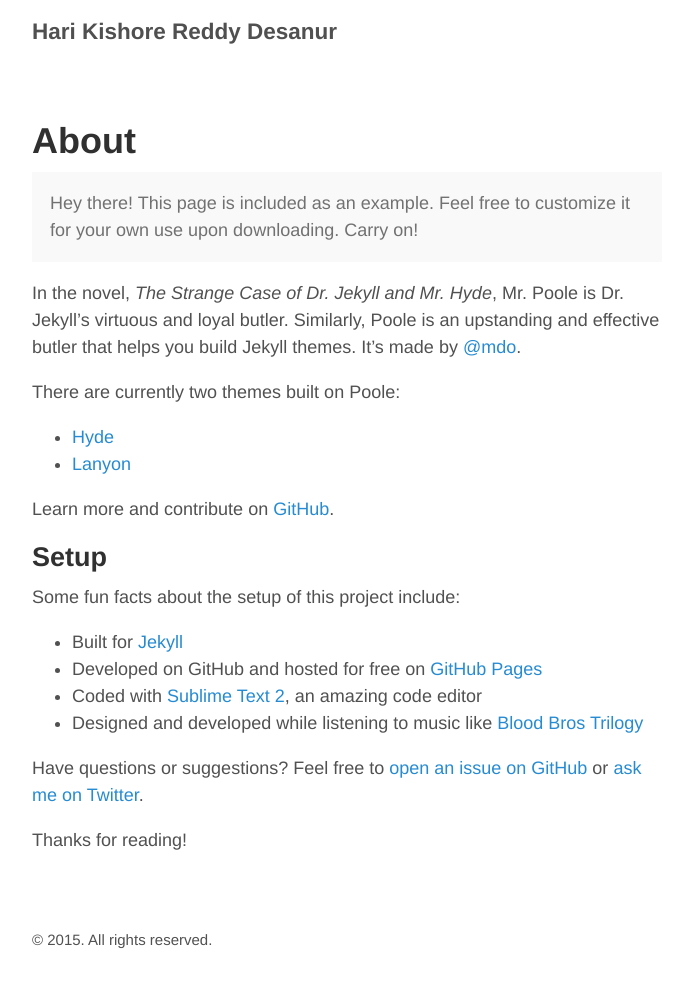
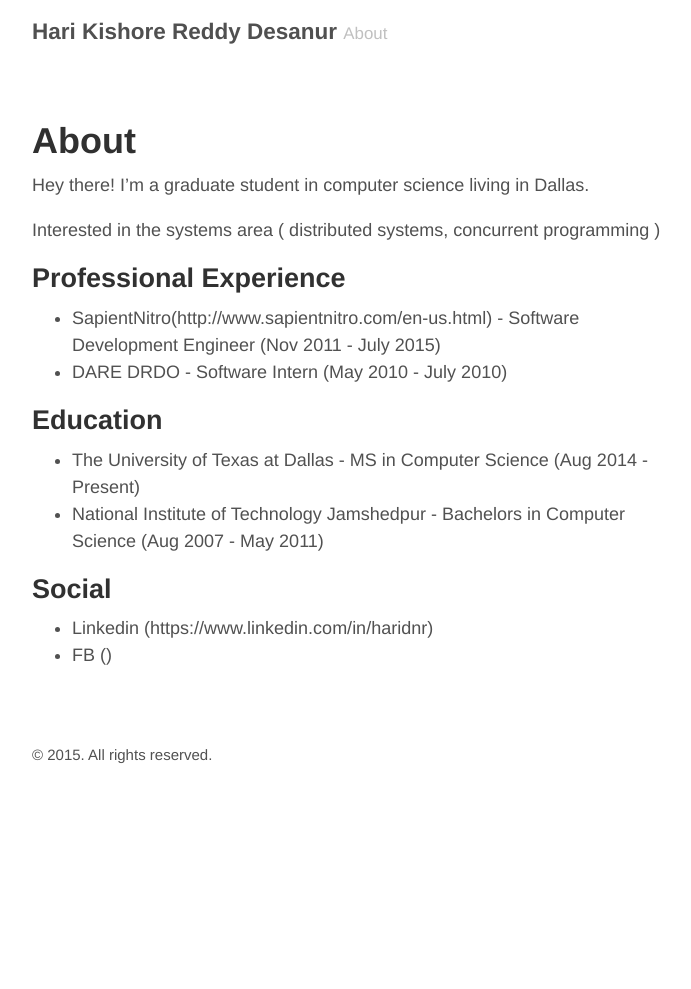
Before and after one commit to haridnr/haridnr.github.io, a Jekyll site: the page built from about.md, in a window 1280 px wide. Shown: the whole page, without its empty margins (293-984 px from the left). Built offline with Jekyll 4.4.1, drawn with Linux system fonts in a browser that asks for light colours; after the commit the page ends 900 px from its top, so only the background shows below that.

Commit message:
Add pages in nav, update about me

```diff
--- a/_config.yml
+++ b/_config.yml
@@ -28,3 +28,8 @@ author:
 version:             2.0.0
 github:
   repo:              https://github.com/poole/poole
+
+
+# This is the list of pages to include in the header of the website.
+pages_list:
+  About: '/about/'
--- a/about.md
+++ b/about.md
@@ -3,28 +3,26 @@ layout: page
 title: About
 ---
 
-<p class="message">
-  Hey there! This page is included as an example. Feel free to customize it for your own use upon downloading. Carry on!
-</p>
 
-In the novel, *The Strange Case of Dr. Jekyll and Mr. Hyde*, Mr. Poole is Dr. Jekyll's virtuous and loyal butler. Similarly, Poole is an upstanding and effective butler that helps you build Jekyll themes. It's made by [@mdo](https://twitter.com/mdo).
+Hey there! I'm a graduate student in computer science living in Dallas.
 
-There are currently two themes built on Poole:
+Interested in the systems area ( distributed systems, concurrent programming )
 
-* [Hyde](http://hyde.getpoole.com)
-* [Lanyon](http://lanyon.getpoole.com)
+Professional Experience
+-----------------------
 
-Learn more and contribute on [GitHub](https://github.com/poole).
+* SapientNitro(http://www.sapientnitro.com/en-us.html) - Software Development Engineer (Nov 2011 - July 2015)
+* DARE DRDO - Software Intern (May 2010 - July 2010)
 
-## Setup
 
-Some fun facts about the setup of this project include:
+Education
+---------
 
-* Built for [Jekyll](http://jekyllrb.com)
-* Developed on GitHub and hosted for free on [GitHub Pages](https://pages.github.com)
-* Coded with [Sublime Text 2](http://sublimetext.com), an amazing code editor
-* Designed and developed while listening to music like [Blood Bros Trilogy](https://soundcloud.com/maddecent/sets/blood-bros-series)
+* The University of Texas at Dallas - MS in Computer Science (Aug 2014 - Present)
+* National Institute of Technology Jamshedpur - Bachelors in Computer Science (Aug 2007 - May 2011)
 
-Have questions or suggestions? Feel free to [open an issue on GitHub](https://github.com/poole/poole/issues/new) or [ask me on Twitter](https://twitter.com/mdo).
+Social
+------
 
-Thanks for reading!
+* Linkedin (https://www.linkedin.com/in/haridnr)
+* FB ()
```
